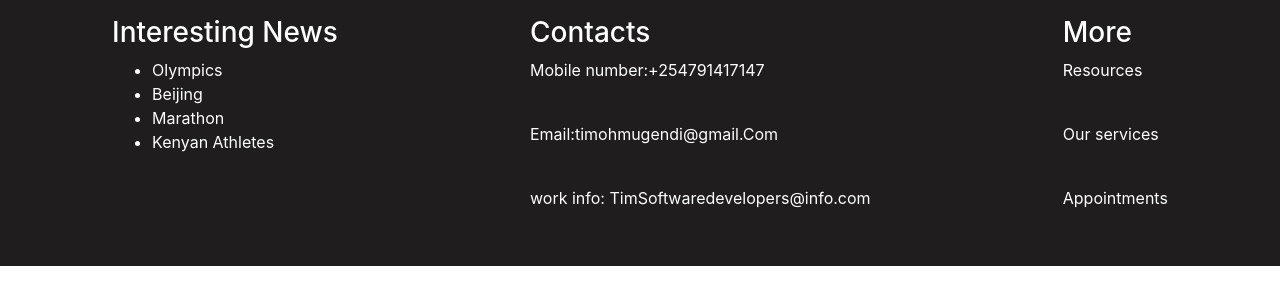
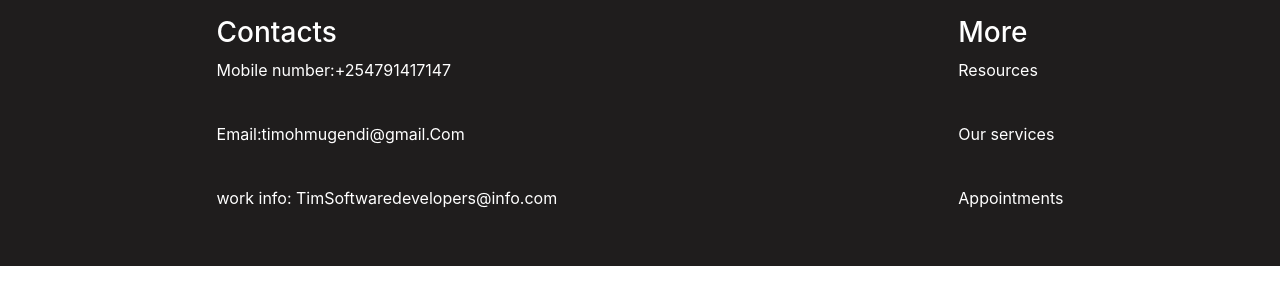
Before and after one commit to Timoh97/neighbourhood, a Django app: template application/templates/base.html in a window 1280 px wide. Shown: the part 56-361 px from the top of the page. Run offline with Django 3.2, Linux system fonts and the light colour scheme; the template is opened without the code that fills it, so the values that code supplies are empty; some libraries are stand-ins or nearby versions.

Commit message:
change runtime.txt

```diff
--- a/application/templates/footer.html
+++ b/application/templates/footer.html
@@ -1,13 +1,5 @@
 <div style="background-color: rgb(31, 29, 29); display: flex; flex-direction: row; justify-content: space-around; padding: 1em;">
-    <div>
-        <h3 style="color: white;">Interesting News</h3>
-        <ul>
-            <li style="color: white;"><a style="color: white;" href="https://www.loc.gov/rr/main/olympics/dates.html">Olympics</a></li>
-            <li style="color: white;"><a style="color: white;" href="https://olympics.com/ioc/beijing-2022">Beijing</a></li>
-            <li style="color: white;"><a style="color: white;" href="https://www.history.com/news/why-is-a-marathon-26-2-miles">Marathon</a></li>
-            <li style="color: white;"><a style="color: white;" href="https://www.athleticskenya.or.ke/">Kenyan Athletes</a></li>
-        </ul>
-    </div>
+
     <div>
         <h3 style="color: white;">Contacts</h3>
         <p style="color: white;">Mobile number:+254791417147</p> <br>
```
